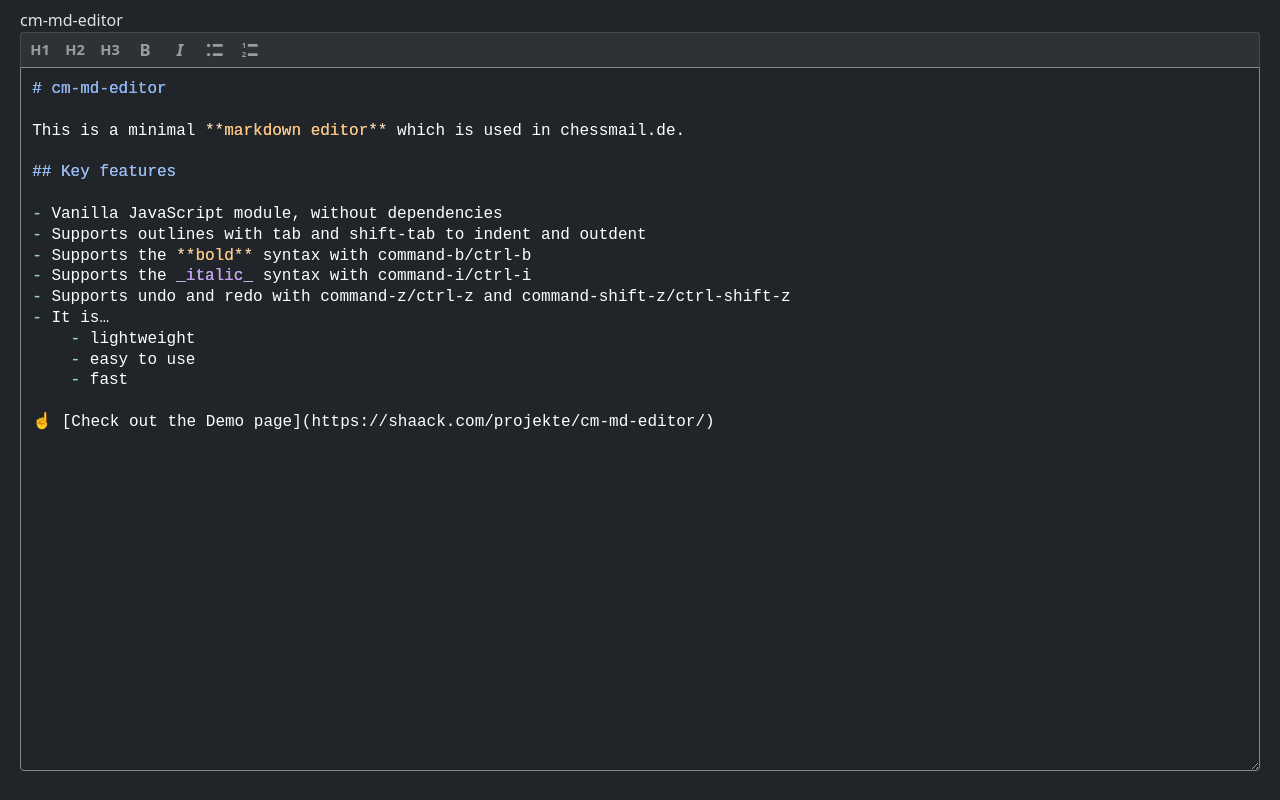
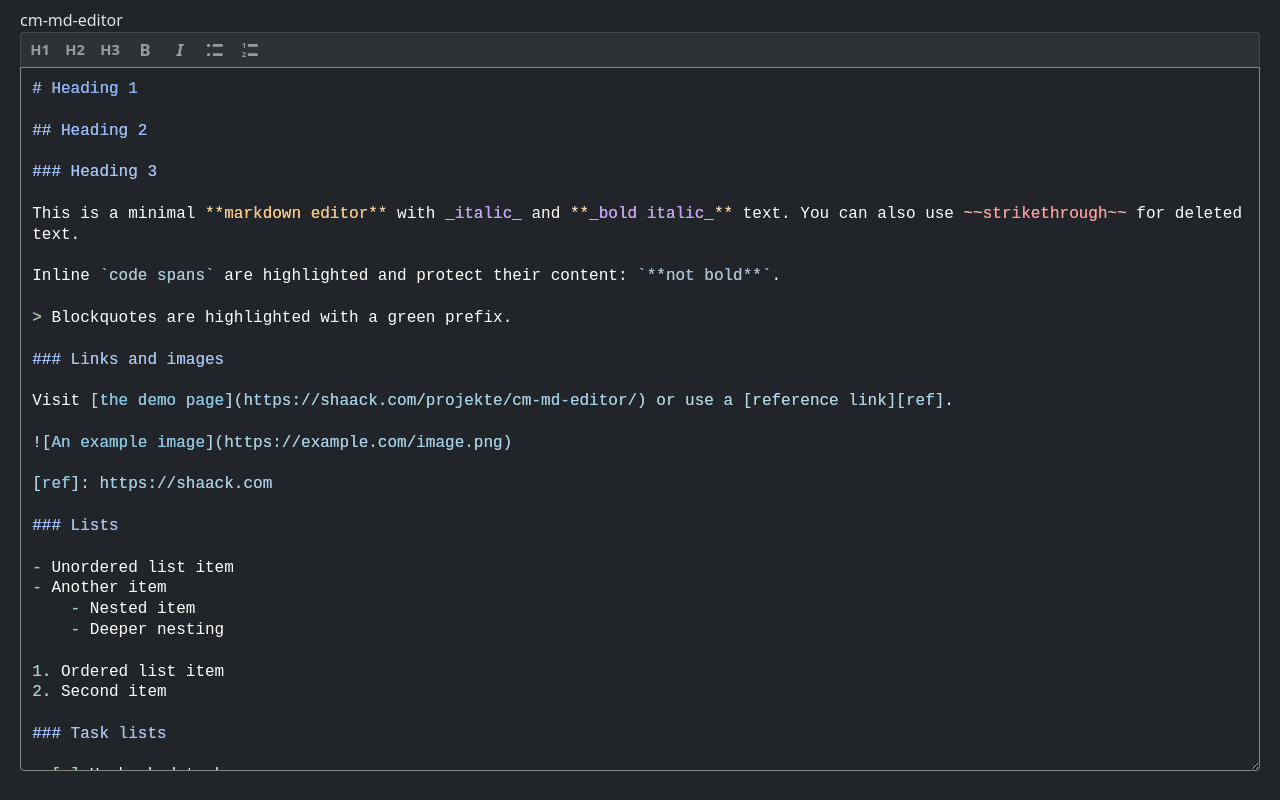
Before and after one commit to shaack/cm-md-editor, a website: page index.html in a window 1280 px wide. Drawn offline with nearby package versions, Linux system fonts and the light colour scheme.

Commit message:
Add advanced syntax highlighting for Markdown, including code blocks, blockquotes, task lists, links, and escape sequences; improve scroll synchronization logic.

````diff
--- a/index.html
+++ b/index.html
@@ -21,23 +21,59 @@
 <div class="container-fluid">
     <label for="editor">cm-md-editor</label>
     <textarea id="editor">
-# cm-md-editor
+# Heading 1
 
-This is a minimal **markdown editor** which is used in chessmail.de.
+## Heading 2
 
-## Key features
+### Heading 3
 
-- Vanilla JavaScript module, without dependencies
-- Supports outlines with tab and shift-tab to indent and outdent
-- Supports the **bold** syntax with command-b/ctrl-b
-- Supports the _italic_ syntax with command-i/ctrl-i
-- Supports undo and redo with command-z/ctrl-z and command-shift-z/ctrl-shift-z
-- It is…
-	- lightweight
-	- easy to use
-	- fast
+This is a minimal **markdown editor** with _italic_ and **_bold italic_** text. You can also use ~~strikethrough~~ for deleted text.
 
-☝️ [Check out the Demo page](https://shaack.com/projekte/cm-md-editor/)</textarea>
+Inline `code spans` are highlighted and protect their content: `**not bold**`.
+
+> Blockquotes are highlighted with a green prefix.
+
+### Links and images
+
+Visit [the demo page](https://shaack.com/projekte/cm-md-editor/) or use a [reference link][ref].
+
+![An example image](https://example.com/image.png)
+
+[ref]: https://shaack.com
+
+### Lists
+
+- Unordered list item
+- Another item
+	- Nested item
+	- Deeper nesting
+
+1. Ordered list item
+2. Second item
+
+### Task lists
+
+- [ ] Unchecked task
+- [x] Completed task
+
+### Code block
+
+```javascript
+const editor = new MdEditor(element)
+console.log("syntax highlighted")
+```
+
+### Horizontal rules
+
+---
+
+### Escape sequences
+
+Literal stars: \*not bold\* and backslash: \\
+
+### HTML tags
+
+This has <mark>inline HTML</mark> and a <br> tag.</textarea>
 </div>
 <script src="https://cdn.jsdelivr.net/npm/bootstrap@5.3.2/dist/js/bootstrap.bundle.min.js"
         integrity="sha384-C6RzsynM9kWDrMNeT87bh95OGNyZPhcTNXj1NW7RuBCsyN/o0jlpcV8Qyq46cDfL"
--- a/src/MdEditor.js
+++ b/src/MdEditor.js
@@ -78,13 +78,15 @@ export class MdEditor {
         syncStyles()
 
         // Make textarea background transparent so backdrop shows through
+        this.element.style.overscrollBehavior = 'none'
         this.element.style.background = 'transparent'
         this.element.style.position = 'relative'
         this.element.style.caretColor = cs.color
 
         // Sync scroll
         this.element.addEventListener('scroll', () => {
-            this.highlightLayer.style.transform = `translate(0, -${this.element.scrollTop}px)`
+            this.backdrop.scrollTop = this.element.scrollTop
+            this.backdrop.scrollLeft = this.element.scrollLeft
         })
 
         // Update on input
@@ -97,36 +99,139 @@ export class MdEditor {
         const text = this.element.value
         const lines = text.split('\n')
         let html = ''
+        let inCodeBlock = false
+
         for (let i = 0; i < lines.length; i++) {
             if (i > 0) html += '\n'
-            let line = lines[i]
-            let result = this.escapeHtml(line)
+            const line = lines[i]
 
-            // Headings: emphasize entire line
+            // Fenced code block delimiter
+            if (/^`{3,}/.test(line)) {
+                inCodeBlock = !inCodeBlock
+                html += '<span style="color:rgba(130,170,200,0.7)">' + this.escapeHtml(line) + '</span>'
+                continue
+            }
+            if (inCodeBlock) {
+                html += '<span style="color:rgba(130,170,200,0.5)">' + this.escapeHtml(line) + '</span>'
+                continue
+            }
+
+            // Horizontal rule (3+ of same -, *, or _ with optional spaces)
+            if (/^\s{0,3}([-*_])\s*(\1\s*){2,}$/.test(line)) {
+                html += '<span style="color:rgba(128,128,128,0.6)">' + this.escapeHtml(line) + '</span>'
+                continue
+            }
+
+            // Headings
             const headingMatch = line.match(/^(#{1,6}) /)
             if (headingMatch) {
-                const hashes = this.escapeHtml(headingMatch[1])
-                const rest = this.escapeHtml(line.substring(headingMatch[0].length))
                 const opacity = Math.max(0.3, 0.8 - (headingMatch[1].length - 1) * 0.1)
-                result = `<span style="color:rgba(100,160,255,${opacity})">${hashes} </span><span style="color:rgba(100,160,255,${opacity})">${rest}</span>`
-            } else {
-                // Bold **text**
-                result = result.replace(/(\*\*)(.*?)(\*\*)/g,
-                    '<span style="color:rgba(255,180,80,0.5)">$1</span><span style="color:rgba(255,180,80,0.8)">$2</span><span style="color:rgba(255,180,80,0.5)">$3</span>')
-                // Italic _text_
-                result = result.replace(/((?:^|[^\\]))(\_)(.*?[^\\])(\_)/g,
-                    '$1<span style="color:rgba(180,130,255,0.5)">$2</span><span style="color:rgba(180,130,255,0.8)">$3</span><span style="color:rgba(180,130,255,0.5)">$4</span>')
-                // Unordered list markers
-                result = result.replace(/^(\t*)(- )/, (_, tabs, marker) =>
-                    this.escapeHtml(tabs) + '<span style="color:rgba(100,200,150,0.7)">' + this.escapeHtml(marker) + '</span>')
-                // Ordered list markers
-                result = result.replace(/^(\t*)(\d+\. )/, (_, tabs, marker) =>
-                    this.escapeHtml(tabs) + '<span style="color:rgba(100,200,150,0.7)">' + this.escapeHtml(marker) + '</span>')
+                html += '<span style="color:rgba(100,160,255,' + opacity + ')">' + this.escapeHtml(line) + '</span>'
+                continue
             }
-            html += result
+
+            // Reference link definition [ref]: url
+            const refMatch = line.match(/^(\s{0,3}\[)([^\]]+)(\]:\s+)(.+)$/)
+            if (refMatch) {
+                html += '<span style="color:rgba(100,180,220,0.5)">' + this.escapeHtml(refMatch[1]) + '</span>'
+                    + '<span style="color:rgba(100,180,220,0.8)">' + this.escapeHtml(refMatch[2]) + '</span>'
+                    + '<span style="color:rgba(100,180,220,0.5)">' + this.escapeHtml(refMatch[3]) + '</span>'
+                    + '<span style="color:rgba(100,180,220,0.6)">' + this.escapeHtml(refMatch[4]) + '</span>'
+                continue
+            }
+
+            // Blockquote prefix
+            let prefix = ''
+            let rest = line
+            const bqMatch = line.match(/^(\s*>+\s?)/)
+            if (bqMatch) {
+                prefix = '<span style="color:rgba(128,180,128,0.7)">' + this.escapeHtml(bqMatch[0]) + '</span>'
+                rest = line.substring(bqMatch[0].length)
+            }
+
+            html += prefix + this.highlightInline(rest)
         }
         // Trailing newline so the backdrop height matches the textarea
         this.highlightLayer.innerHTML = html + '\n'
+    }
+
+    highlightInline(line) {
+        // Split by inline code to protect code content from other highlighting
+        const segments = []
+        let lastIndex = 0
+        const codeRegex = /`([^`]+)`/g
+        let match
+
+        while ((match = codeRegex.exec(line)) !== null) {
+            if (match.index > lastIndex) {
+                segments.push({type: 'text', content: line.substring(lastIndex, match.index)})
+            }
+            segments.push({type: 'code', content: match[0]})
+            lastIndex = codeRegex.lastIndex
+        }
+        if (lastIndex < line.length) {
+            segments.push({type: 'text', content: line.substring(lastIndex)})
+        }
+        if (segments.length === 0) {
+            segments.push({type: 'text', content: ''})
+        }
+
+        let result = ''
+        for (const seg of segments) {
+            if (seg.type === 'code') {
+                result += '<span style="color:rgba(130,170,200,0.7)">' + this.escapeHtml(seg.content) + '</span>'
+            } else {
+                result += this.highlightTextSegment(this.escapeHtml(seg.content))
+            }
+        }
+        return result
+    }
+
+    highlightTextSegment(escaped) {
+        let result = escaped
+
+        // Escape sequences: dim the backslash before markdown punctuation
+        result = result.replace(/\\([\\`*_{}[\]()#+\-.!~|])/g,
+            '<span style="color:rgba(128,128,128,0.4)">\\</span>$1')
+
+        // Unordered list markers with optional task list checkbox
+        result = result.replace(/^(\t*)(- )(\[[ xX]\] )?/, (_, tabs, marker, task) => {
+            let r = tabs + '<span style="color:rgba(100,200,150,0.7)">' + marker + '</span>'
+            if (task) {
+                r += '<span style="color:rgba(100,200,150,0.7)">' + task + '</span>'
+            }
+            return r
+        })
+
+        // Ordered list markers
+        result = result.replace(/^(\t*)(\d+\. )/, (_, tabs, marker) =>
+            tabs + '<span style="color:rgba(100,200,150,0.7)">' + marker + '</span>')
+
+        // Images ![alt](url) and Links [text](url)
+        result = result.replace(/(!?\[)(.*?)(\]\()(.+?)(\))/g,
+            '<span style="color:rgba(100,180,220,0.5)">$1</span><span style="color:rgba(100,180,220,0.8)">$2</span><span style="color:rgba(100,180,220,0.5)">$3</span><span style="color:rgba(100,180,220,0.6)">$4</span><span style="color:rgba(100,180,220,0.5)">$5</span>')
+
+        // Reference links [text][ref]
+        result = result.replace(/(\[)(.*?)(\]\[)(.*?)(\])/g,
+            '<span style="color:rgba(100,180,220,0.5)">$1</span><span style="color:rgba(100,180,220,0.8)">$2</span><span style="color:rgba(100,180,220,0.5)">$3</span><span style="color:rgba(100,180,220,0.6)">$4</span><span style="color:rgba(100,180,220,0.5)">$5</span>')
+
+        // Strikethrough ~~text~~
+        result = result.replace(/(~~)(.*?)(~~)/g,
+            '<span style="color:rgba(255,100,100,0.5)">$1</span><span style="color:rgba(255,100,100,0.7)">$2</span><span style="color:rgba(255,100,100,0.5)">$3</span>')
+
+        // Bold **text**
+        result = result.replace(/(\*\*)(.*?)(\*\*)/g,
+            '<span style="color:rgba(255,180,80,0.5)">$1</span><span style="color:rgba(255,180,80,0.8)">$2</span><span style="color:rgba(255,180,80,0.5)">$3</span>')
+
+        // Italic _text_
+        result = result.replace(/((?:^|[^\\]))(\_)(.*?[^\\])(\_)/g,
+            '$1<span style="color:rgba(180,130,255,0.5)">$2</span><span style="color:rgba(180,130,255,0.8)">$3</span><span style="color:rgba(180,130,255,0.5)">$4</span>')
+
+        // HTML tags
+        result = result.replace(/(&lt;)(\/?[a-zA-Z]\w*)(.*?)(&gt;)/g,
+            '<span style="color:rgba(200,120,120,0.5)">$1$2$3$4</span>')
+
+        return result
     }
 
     escapeHtml(str) {
````
